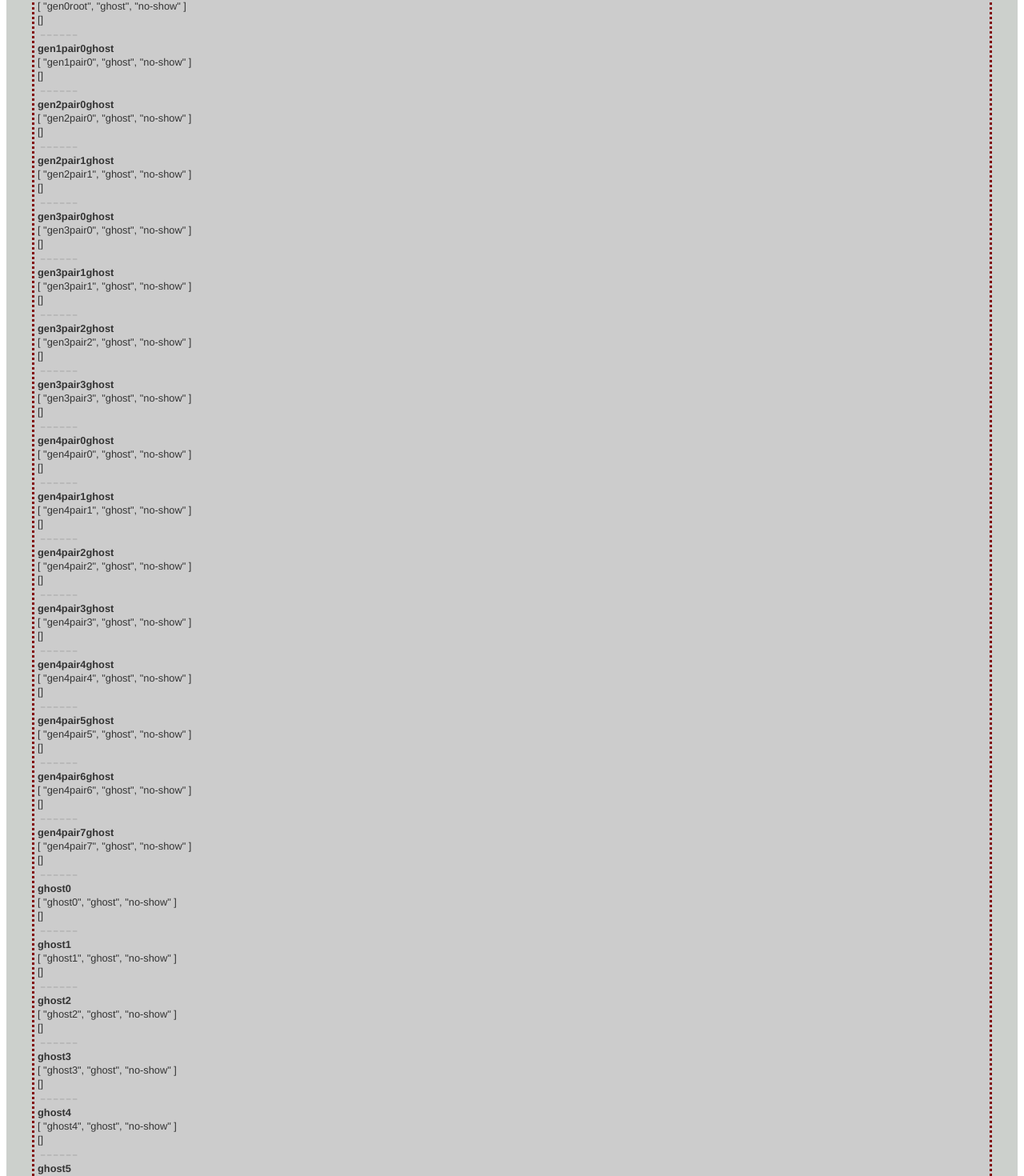
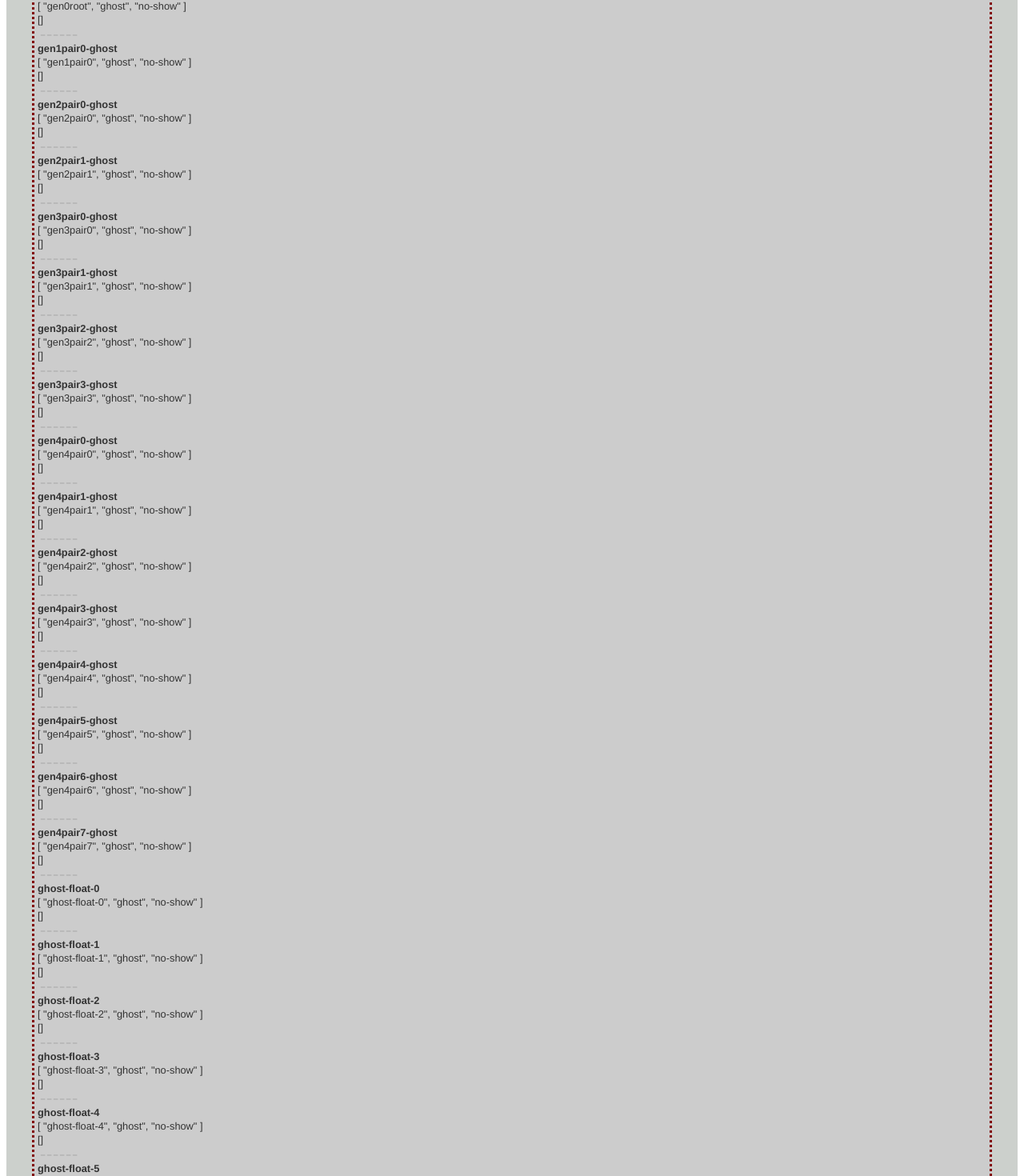
Before and after one commit to jrschmidt/familia, a Vue app: page / in a window 1280 px wide. Shown: the part 1220-2690 px from the top of the page at 80% size. Built offline with nearby package versions, Linux system fonts and the light colour scheme.

Commit message:
change names for 'label' properties on people pairs (ghost1 >> ghost-float-1, etc.)

```diff
--- a/src/view-model-constants.js
+++ b/src/view-model-constants.js
@@ -81,30 +81,30 @@ export const pairInitConstants = [
     ['gen4pair5', ['gen4pair5', 'static', 'compressed'] ],
     ['gen4pair6', ['gen4pair6', 'static', 'compressed'] ],
     ['gen4pair7', ['gen4pair7', 'static', 'compressed'] ],
-    ['gen0rootghost', ['gen0root', 'ghost', 'no-show'] ],
-    ['gen1pair0ghost', ['gen1pair0', 'ghost', 'no-show'] ],
-    ['gen2pair0ghost', ['gen2pair0', 'ghost', 'no-show'] ],
-    ['gen2pair1ghost', ['gen2pair1', 'ghost', 'no-show'] ],
-    ['gen3pair0ghost', ['gen3pair0', 'ghost', 'no-show'] ],
-    ['gen3pair1ghost', ['gen3pair1', 'ghost', 'no-show'] ],
-    ['gen3pair2ghost', ['gen3pair2', 'ghost', 'no-show'] ],
-    ['gen3pair3ghost', ['gen3pair3', 'ghost', 'no-show'] ],
-    ['gen4pair0ghost', ['gen4pair0', 'ghost', 'no-show'] ],
-    ['gen4pair1ghost', ['gen4pair1', 'ghost', 'no-show'] ],
-    ['gen4pair2ghost', ['gen4pair2', 'ghost', 'no-show'] ],
-    ['gen4pair3ghost', ['gen4pair3', 'ghost', 'no-show'] ],
-    ['gen4pair4ghost', ['gen4pair4', 'ghost', 'no-show'] ],
-    ['gen4pair5ghost', ['gen4pair5', 'ghost', 'no-show'] ],
-    ['gen4pair6ghost', ['gen4pair6', 'ghost', 'no-show'] ],
-    ['gen4pair7ghost', ['gen4pair7', 'ghost', 'no-show'] ],
-    ['ghost0', ['ghost0', 'ghost', 'no-show'] ],
-    ['ghost1', ['ghost1', 'ghost', 'no-show'] ],
-    ['ghost2', ['ghost2', 'ghost', 'no-show'] ],
-    ['ghost3', ['ghost3', 'ghost', 'no-show'] ],
-    ['ghost4', ['ghost4', 'ghost', 'no-show'] ],
-    ['ghost5', ['ghost5', 'ghost', 'no-show'] ],
-    ['ghost6', ['ghost6', 'ghost', 'no-show'] ],
-    ['ghost7', ['ghost7', 'ghost', 'no-show'] ]
+    ['gen0root-ghost', ['gen0root', 'ghost', 'no-show'] ],
+    ['gen1pair0-ghost', ['gen1pair0', 'ghost', 'no-show'] ],
+    ['gen2pair0-ghost', ['gen2pair0', 'ghost', 'no-show'] ],
+    ['gen2pair1-ghost', ['gen2pair1', 'ghost', 'no-show'] ],
+    ['gen3pair0-ghost', ['gen3pair0', 'ghost', 'no-show'] ],
+    ['gen3pair1-ghost', ['gen3pair1', 'ghost', 'no-show'] ],
+    ['gen3pair2-ghost', ['gen3pair2', 'ghost', 'no-show'] ],
+    ['gen3pair3-ghost', ['gen3pair3', 'ghost', 'no-show'] ],
+    ['gen4pair0-ghost', ['gen4pair0', 'ghost', 'no-show'] ],
+    ['gen4pair1-ghost', ['gen4pair1', 'ghost', 'no-show'] ],
+    ['gen4pair2-ghost', ['gen4pair2', 'ghost', 'no-show'] ],
+    ['gen4pair3-ghost', ['gen4pair3', 'ghost', 'no-show'] ],
+    ['gen4pair4-ghost', ['gen4pair4', 'ghost', 'no-show'] ],
+    ['gen4pair5-ghost', ['gen4pair5', 'ghost', 'no-show'] ],
+    ['gen4pair6-ghost', ['gen4pair6', 'ghost', 'no-show'] ],
+    ['gen4pair7-ghost', ['gen4pair7', 'ghost', 'no-show'] ],
+    ['ghost-float-0', ['ghost-float-0', 'ghost', 'no-show'] ],
+    ['ghost-float-1', ['ghost-float-1', 'ghost', 'no-show'] ],
+    ['ghost-float-2', ['ghost-float-2', 'ghost', 'no-show'] ],
+    ['ghost-float-3', ['ghost-float-3', 'ghost', 'no-show'] ],
+    ['ghost-float-4', ['ghost-float-4', 'ghost', 'no-show'] ],
+    ['ghost-float-5', ['ghost-float-5', 'ghost', 'no-show'] ],
+    ['ghost-float-6', ['ghost-float-6', 'ghost', 'no-show'] ],
+    ['ghost-float-7', ['ghost-float-7', 'ghost', 'no-show'] ]
 ]
 
 export const pairLabelMap = [
```
Also changed, not shown: 1 other file (tests, documents, lock files or other folders).
